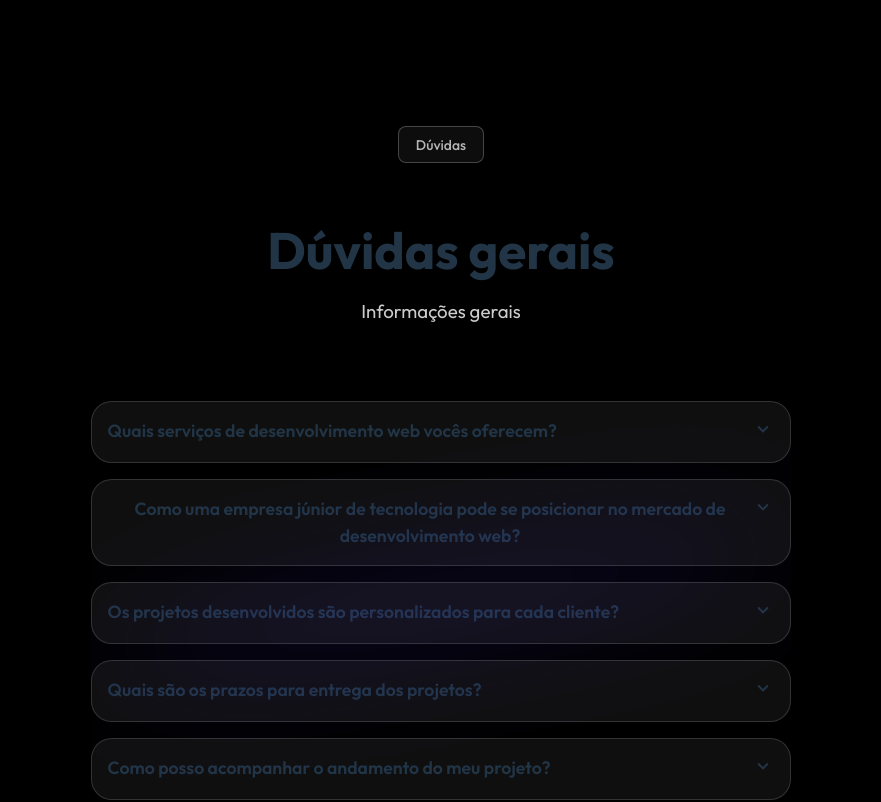
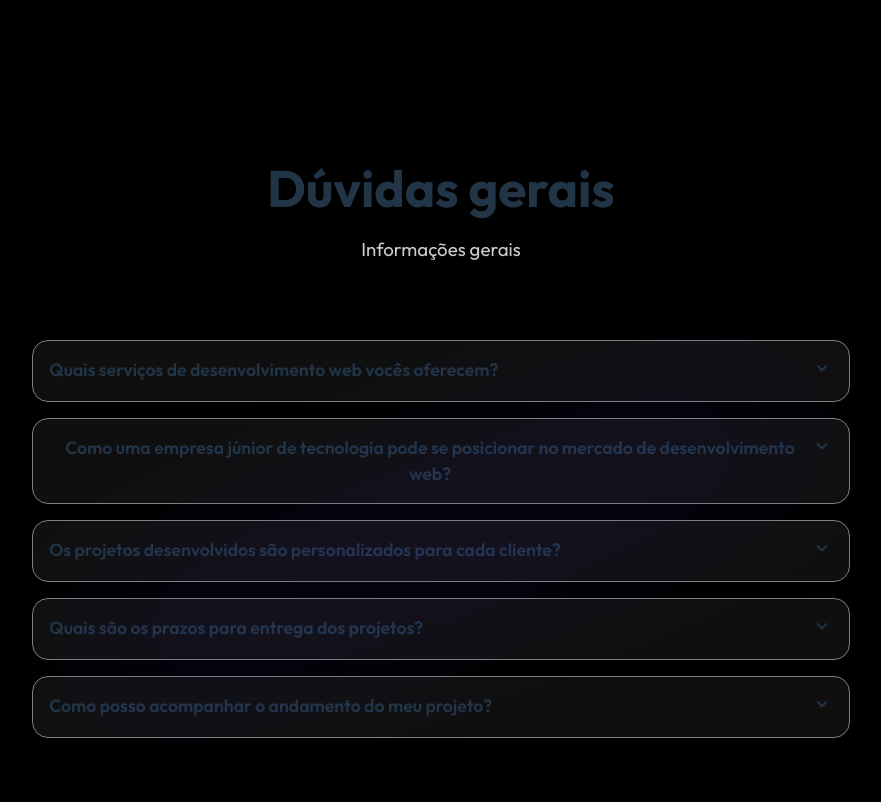
Before and after one commit to soulcodejr/SiteSoulCodeJr, a React (Vite) app in the folder frontend/: page / in a window 1280 px wide. Shown: the part 680-1482 px from the top of the page, without its empty margins (223-1104 px from the left). Built offline with nearby package versions, Linux system fonts and the light colour scheme.

Commit message:
Revert "Consertando feixe, bordas e fontes"
This reverts commit b0ecc2f7523c29cb90155d2cf223cbdf3e2288f1.

```diff
--- a/frontend/src/components/Card.css
+++ b/frontend/src/components/Card.css
@@ -1,8 +1,8 @@
 .card-container {
     background-color: rgba(149, 149, 149, 0.1) ;
 
-    border: 1px solid rgba(255, 255, 255, 0.15);
-    border-radius: 1.3rem;
+    border: 1px solid grey;
+    border-radius: 1rem;
 
     width: 100%;
 
--- a/frontend/src/components/Duvidas.css
+++ b/frontend/src/components/Duvidas.css
@@ -6,17 +6,23 @@
     transition: 0.6s ease-out, transform 0.6s ease-out;
 }
 
+/* .duvidas-container.beam::before {
+    content: '';
+    position: absolute;
+    width: 40px;
+    height: 700px;
+    background-color: rgba(81, 47, 235, 0.9);
+    filter: blur(90px);
+    transform: rotate(65deg);
+    border-radius: 50%;
+
+} */
+
+
+
 .duvidas-container,
 .duvidas-container * {
     font-family: "Outfit", sans-serif;
-}
-
-.duvidas-button {
-    font-size: 14px;
-    background-color: rgba(13,13,13,100%);
-    color: rgba(255,255,255, 70%);
-    border: 1px solid rgba(128, 128, 128, 0.5);
-    margin-bottom: 25px;
 }
 
 .duvidas-resposta p {
@@ -36,7 +42,7 @@
 .duvidas-lista {
     position: relative;
     overflow: hidden;
-    max-width: 60%;
+    max-width: 70%;
     margin: 0 auto;
 }
 
@@ -48,8 +54,8 @@
     top: 50%;
     left: 50%;
     background: rgba(81, 47, 235, 0.9);
-    filter: blur(65px);
-    transform: translate(-50%, -50%) rotate(-10deg);
-    border-radius: 100%;
+    filter: blur(80px);
+    transform: translate(-50%, -50%) rotate(-20deg);
+    border-radius: 50%;
     z-index: 0;
 }
--- a/frontend/src/components/Duvidas.jsx
+++ b/frontend/src/components/Duvidas.jsx
@@ -5,7 +5,6 @@ import './Duvidas.css'
 const Duvidas = () => {
     return (
         <div className='duvidas-container'>
-            <button className='duvidas-button'>Dúvidas</button>
             <h1 className='outfit-bold'>Dúvidas gerais</h1>
             <h3 className='outfit-normal'>Informações gerais</h3>
             <div className="duvidas-lista beam">
```
